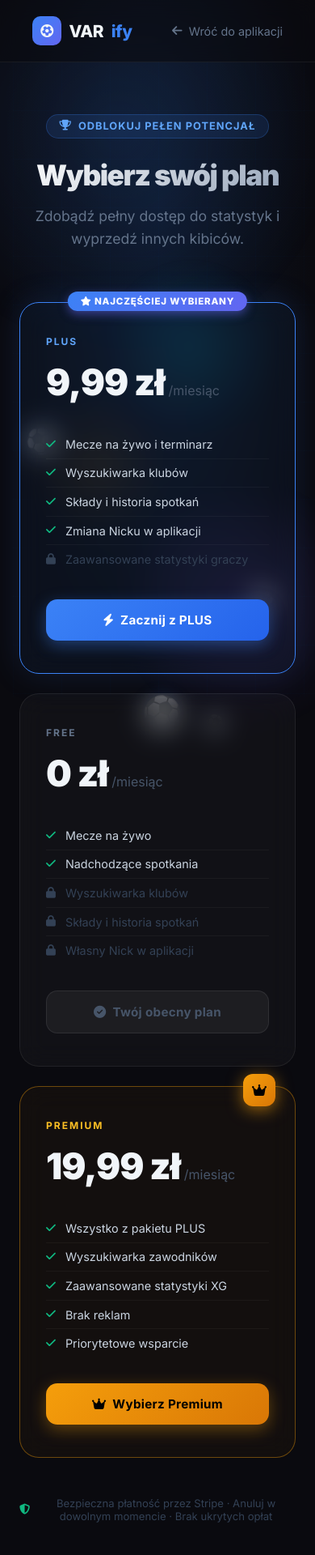
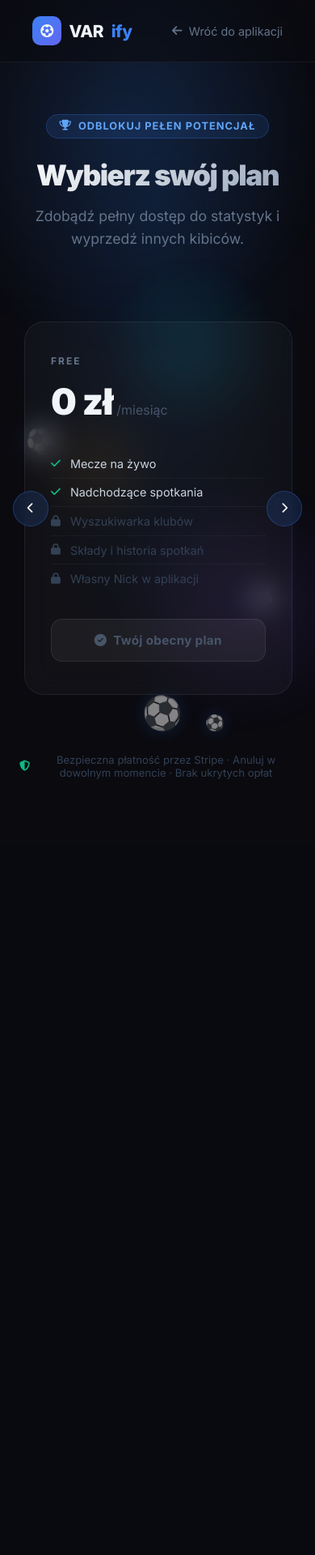
Before and after one commit to OsmoxX/VARify, a Django app: page /subscribe/ in a window 390 px wide. Shown: the top 1920 px of the page at 81% size. After the commit the page ends 962 px from the top, so only its background shows below. Run offline with Django 5.2, Linux system fonts and the light colour scheme; the visitor is signed in with stand-in values (Sample User, id 1); parts of the project's set-up code (start-up, migrations or seed data) failed here and were passed over.

Commit message:
feat(ui): implement mobile carousel slider for subscription plans

```diff
--- a/accounts/static/accounts/css/subscribe.css
+++ b/accounts/static/accounts/css/subscribe.css
@@ -430,18 +430,85 @@ body {
 /* ── RESPONSIVE ───────────────────────────────────────── */
 
 @media (max-width: 900px) {
+    /* Karuzela na mobile */
+    .carousel-container {
+        position: relative;
+        display: flex;
+        align-items: center;
+        width: 100%;
+    }
+
+    .carousel-nav {
+        display: flex;
+        position: absolute;
+        top: 50%;
+        transform: translateY(-50%);
+        background: rgba(59, 130, 246, 0.15);
+        color: #fff;
+        border: 1px solid rgba(59, 130, 246, 0.3);
+        width: 44px;
+        height: 44px;
+        border-radius: 50%;
+        align-items: center;
+        justify-content: center;
+        z-index: 10;
+        cursor: pointer;
+        transition: background 0.3s, border-color 0.3s;
+        backdrop-filter: blur(4px);
+    }
+
+    .carousel-nav:hover {
+        background: rgba(59, 130, 246, 0.4);
+        border-color: rgba(59, 130, 246, 0.6);
+    }
+
+    /* Wypuść nieco poza kontener żeby nie nachodziły na zawartość */
+    .carousel-prev { left: -8px; }
+    .carousel-next { right: -8px; }
+
     .sub-cards {
-        flex-direction: column;
-        align-items: center;
+        flex-direction: row;
+        overflow-x: auto;
+        scroll-snap-type: x mandatory;
+        scroll-behavior: smooth;
+        gap: 1.5rem;
+        padding-bottom: 1.5rem;
+        padding-top: 1.5rem;
+        padding-left: 5vw;
+        padding-right: 5vw;
+        -ms-overflow-style: none; /* IE i Edge */
+        scrollbar-width: none;    /* Firefox */
+        align-items: stretch;
+        width: 100%;
+        justify-content: flex-start;
     }
+
+    .sub-cards::-webkit-scrollbar {
+        display: none;
+    }
+
     .sub-card {
-        max-width: 480px;
-        width: 100%;
+        min-width: 85vw;
+        max-width: 400px;
+        scroll-snap-align: center;
         transform: none !important;
+        margin: 0;
+        flex: 0 0 auto;
     }
+
     .sub-card-plus {
         transform: none !important;
-        order: -1; /* Pokaż PLUS pierwszy na mobile */
+        order: 0; /* Wyłączony reorder (PLUS), karty idą 1 (Free) -> 2 (Plus) -> 3 (Premium) */
     }
-    .sub-card:hover { transform: translateY(-6px) !important; }
+
+    .sub-card:hover { transform: none !important; }
 }
+
+@media (min-width: 901px) {
+    .carousel-nav {
+        display: none !important;
+    }
+    .carousel-container {
+        display: block;
+    }
+}
--- a/accounts/templates/accounts/subscribe.html
+++ b/accounts/templates/accounts/subscribe.html
@@ -60,8 +60,9 @@
         </div>
 
         {# ── Karty planów ── #}
-        <div class="sub-cards">
-
+        <div class="carousel-container">
+            <button class="carousel-nav carousel-prev" id="carousel-prev" aria-label="Poprzedni plan"><i class="fa-solid fa-chevron-left"></i></button>
+            <div class="sub-cards" id="sub-cards">
             {# ─── FREE ─── #}
             <div class="sub-card sub-card-free">
                 <div class="sub-card-inner">
@@ -152,6 +153,8 @@
             </div>
 
         </div>{# /sub-cards #}
+            <button class="carousel-nav carousel-next" id="carousel-next" aria-label="Następny plan"><i class="fa-solid fa-chevron-right"></i></button>
+        </div>{# /carousel-container #}
 
         <p class="sub-footer-note">
             <i class="fa-solid fa-shield-halved"></i>
@@ -165,6 +168,47 @@
         document.querySelectorAll('.sub-card').forEach((card, i) => {
             card.style.animationDelay = `${i * 0.12}s`;
         });
+
+        // Obsługa karuzeli dla mobile (strzałki znikają jeśli jesteśmy na początku/końcu)
+        const container = document.getElementById('sub-cards');
+        const btnPrev = document.getElementById('carousel-prev');
+        const btnNext = document.getElementById('carousel-next');
+
+        const updateButtons = () => {
+            if (window.innerWidth > 900) return; // logika tylko dla mobile
+
+            const maxScrollLeft = container.scrollWidth - container.clientWidth;
+
+            if (container.scrollLeft <= 10) {
+                btnPrev.style.display = 'none';
+            } else {
+                btnPrev.style.display = 'flex';
+            }
+
+            // check if there is room to scroll right
+            if (Math.ceil(container.scrollLeft) >= maxScrollLeft - 10) {
+                btnNext.style.display = 'none';
+            } else {
+                btnNext.style.display = 'flex';
+            }
+        };
+
+        if (container && btnPrev && btnNext) {
+            container.addEventListener('scroll', updateButtons);
+            window.addEventListener('resize', updateButtons);
+            // Wywołaj inicjalnie
+            setTimeout(updateButtons, 100);
+
+            btnPrev.addEventListener('click', () => {
+                const cardWidth = container.querySelector('.sub-card').offsetWidth;
+                container.scrollBy({ left: -cardWidth - 20, behavior: 'smooth' });
+            });
+
+            btnNext.addEventListener('click', () => {
+                const cardWidth = container.querySelector('.sub-card').offsetWidth;
+                container.scrollBy({ left: cardWidth + 20, behavior: 'smooth' });
+            });
+        }
     </script>
 </body>
 </html>
```
